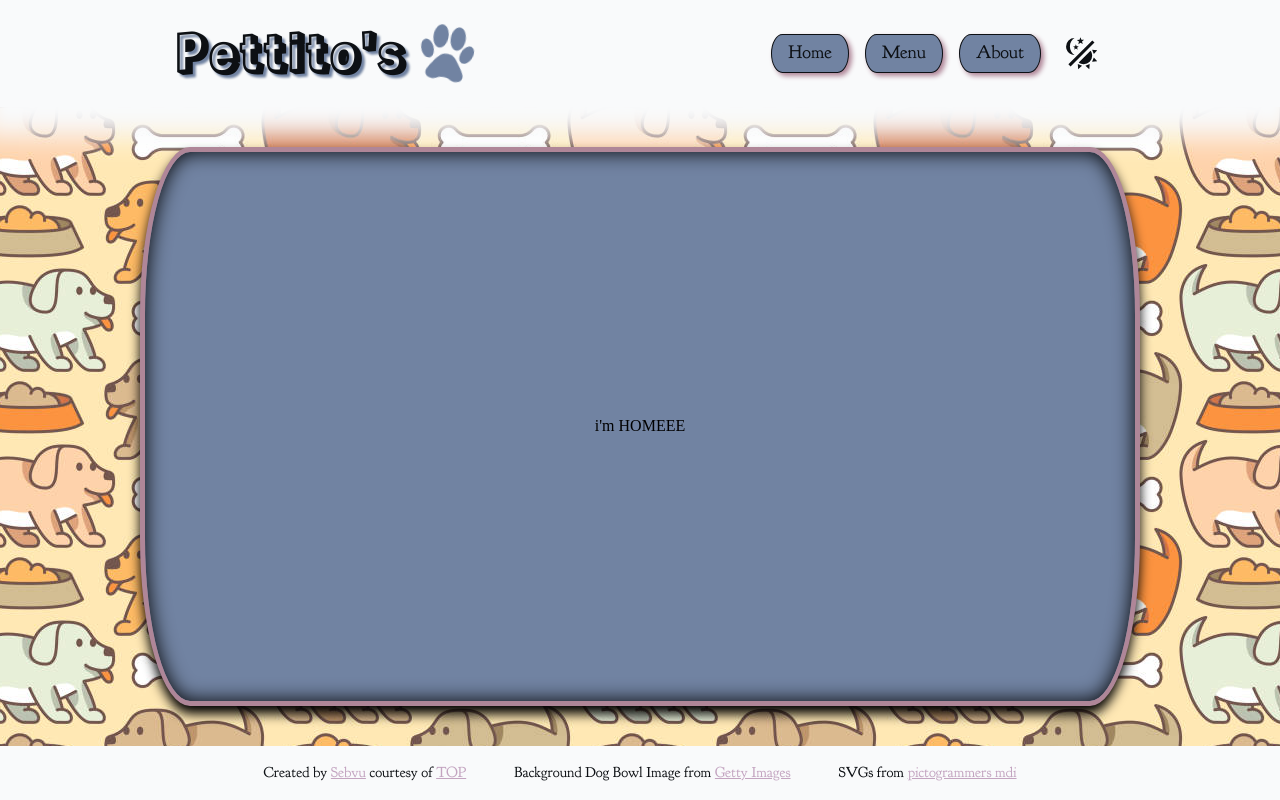
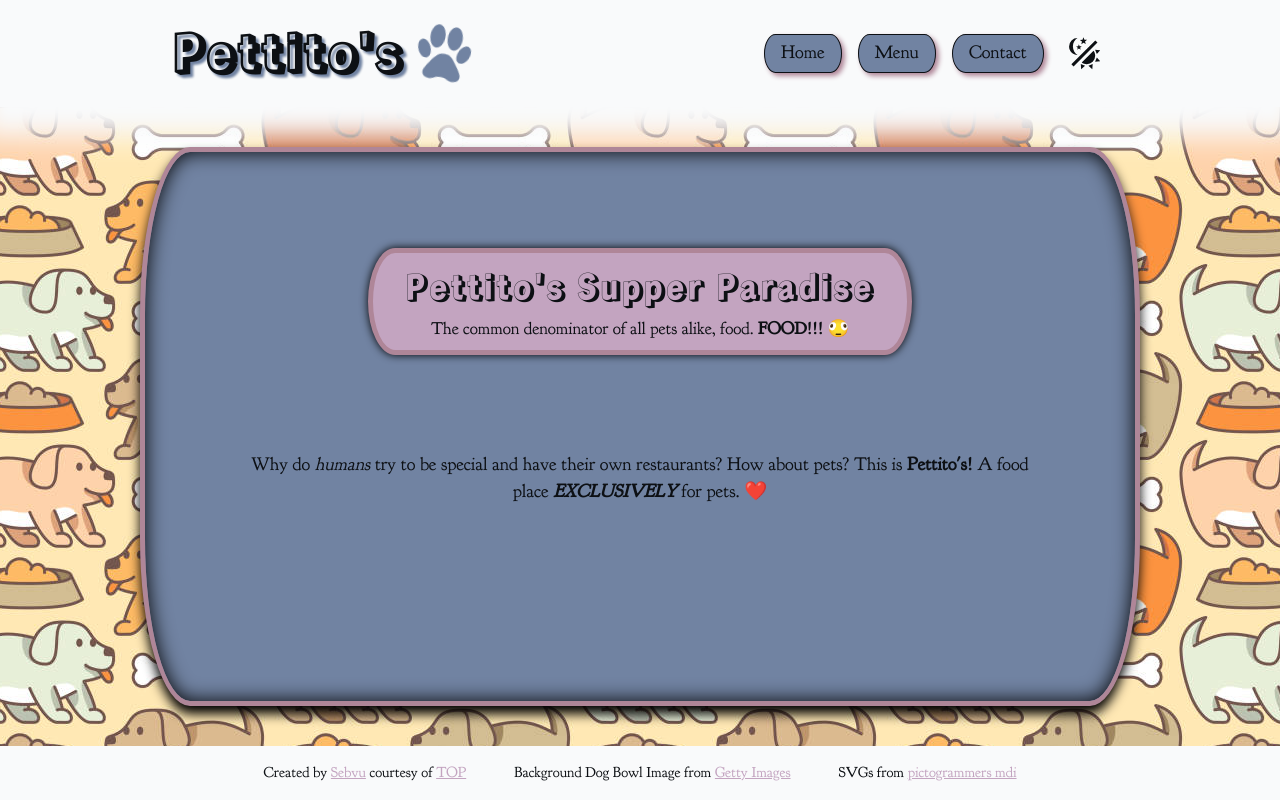
Before and after one commit to sebvu/top-restaurant-page, a website built with webpack: page src/template.html in a window 1280 px wide. Built offline with nearby package versions, Linux system fonts and the light colour scheme.

Commit message:
feat: change 'about' to 'contact'

```diff
--- a/src/components/barrel-loader.js
+++ b/src/components/barrel-loader.js
@@ -1,3 +1,3 @@
-export { default as Home } from "./home/home.js";
-export { default as Menu } from "./menu/menu.js";
-export { default as About } from "./about/about.js";
+export { default as Home } from "./home.js";
+export { default as Menu } from "./menu.js";
+export { default as Contact } from "./contact.js";
--- a/src/components/about/about.js
+++ b/src/components/contact.js
@@ -1,6 +1,4 @@
-import "./about.css"
-
-export default function aboutComponent() {
+export default function contactComponent() {
   const text = document.createElement("p");
 
   text.textContent = "i am YEEHAWWW about";
--- a/src/components/home/home.js
+++ b/src/components/home.js
@@ -1,5 +1,3 @@
-import "./home.css";
-
 export default function homeComponent() {
   const text = document.createElement("p");
 
--- a/src/components/menu/menu.js
+++ b/src/components/menu.js
@@ -1,5 +1,3 @@
-import "./menu.css"
-
 export default function menuComponent() {
   const text = document.createElement("p");
 
--- a/src/index.js
+++ b/src/index.js
@@ -1,7 +1,7 @@
 import "./styles/jester-css.css";
 import "./styles/reset.css";
 import "./styles/styles.css";
-import { Home, Menu, About } from "./components/barrel-loader.js";
+import { Home, Menu, Contact } from "./components/barrel-loader.js";
 
 class UIController {
   constructor() {
@@ -9,7 +9,7 @@ class UIController {
 
     const homeButton = document.querySelector(".nav__button--home");
     const menuButton = document.querySelector(".nav__button--menu");
-    const aboutButton = document.querySelector(".nav__button--about");
+    const contactButton = document.querySelector(".nav__button--contact");
     const themeButton = document.querySelector(".nav__theme-button");
 
     homeButton.addEventListener("click", () => {
@@ -18,8 +18,8 @@ class UIController {
     menuButton.addEventListener("click", () => {
       this.#pageSwitch("menu");
     });
-    aboutButton.addEventListener("click", () => {
-      this.#pageSwitch("about");
+    contactButton.addEventListener("click", () => {
+      this.#pageSwitch("contact");
     });
     themeButton.addEventListener("click", () => {
       this.themeSwitch();
@@ -94,8 +94,8 @@ class UIController {
       case "menu":
         appendingFunc = Menu;
         break;
-      case "about":
-        appendingFunc = About;
+      case "contact":
+        appendingFunc = Contact;
         break;
       default:
         this.#consoleLog(`Page switch not found for: ${where}`);
@@ -133,7 +133,7 @@ class UIController {
 
 function main() {
   const ui = new UIController();
-  ui.setDefaultPage();
+  // ui.setDefaultPage();
   ui.setOldTheme();
 }
 
--- a/src/styles/styles.css
+++ b/src/styles/styles.css
@@ -73,7 +73,7 @@ body {
   padding: 0.3rem 1rem;
 
   background-color: var(--primary-color);
-  color: var(--text-color);
+  color: inherit;
 
   border: 1px solid var(--text-color);
   border-radius: 15% / 50%;
@@ -135,16 +135,62 @@ body {
   grid-area: content;
   justify-self: center;
   display: flex;
-  justify-content: center;
+  flex-direction: column;
+  justify-content: flex-start;
   align-items: center;
+  gap: 6rem;
 
   width: clamp(1000px, 50vw, 600px);
-  padding: 1rem 3rem;
+  padding: 6rem 6rem 2rem;
+
+  color: var(--text-color);
+  background-color: var(--primary-color);
 
   border: 5px solid var(--accent-color);
   border-radius: 5% / 30%;
-  background-color: var(--primary-color);
-  box-shadow: 0 8px 12px black, inset 0 0 20px black;
+  box-shadow:
+    0 8px 12px black,
+    inset 0 0 20px black;
+}
+
+.content__header {
+  flex: none;
+  padding: 0.5rem 2rem;
+}
+
+.header {
+  display: flex;
+  flex-direction: column;
+  justify-content: center;
+  align-items: center;
+  gap: 0.2rem;
+
+  background-color: var(--secondary-color);
+
+  box-shadow: 0 0 8px black;
+  border: 5px solid var(--accent-color);
+  border-radius: 5% / 50%;
+}
+
+.header__subtext {
+  font-size: calc(var(--size) * 0.5);
+}
+
+.content__main {
+  flex: auto;
+  display: flex;
+  flex-direction: column;
+  justify-content: flex-start;
+  align-items: center;
+  gap: 3rem;
+}
+
+.main {
+  align-self: stretch;
+}
+
+.main__paragraph {
+  text-align: center;
 }
 
 /* ================ */
--- a/src/template.html
+++ b/src/template.html
@@ -38,7 +38,7 @@
       <nav class="header__item nav --context-xs _text _text--normal-font">
         <button class="nav__button nav__button--home">Home</button>
         <button class="nav__button nav__button--menu">Menu</button>
-        <button class="nav__button nav__button--about">About</button>
+        <button class="nav__button nav__button--contact">Contact</button>
         <button class="nav__theme-button">
           <svg
             class="nav__theme-svg"
@@ -52,7 +52,26 @@
         </button>
       </nav>
     </header>
-    <div id="content"></div>
+    <!-------------------->
+    <div id="content">
+      <hgroup class="content__header header --context-md">
+        <h1 class="header__text _text _text--header-font">
+          Pettito's Supper Paradise
+        </h1>
+        <p class="header__subtext _text _text--normal-font">
+          The common denominator of all pets alike, food.
+          <strong>FOOD!!!</strong> 🫪
+        </p>
+      </hgroup>
+      <div class="content__main main --context-xs">
+        <p class="main__paragraph _text _text--normal-font">
+          Why do <em>humans</em> try to be special and have their own
+          restaurants? How about pets? This is <strong>Pettito's!</strong> A
+          food place <strong><em>EXCLUSIVELY</em></strong> for pets. ❤️
+        </p>
+      </div>
+    </div>
+    <!-------------------->
     <footer id="footer" class="_text _text--normal-font --context-xxs">
       <p class="footer__me-credits">
         Created by
```
Also changed, not shown: src/components/about/about.css (deleted), src/components/home/home.css (deleted), src/components/menu/menu.css (deleted).
